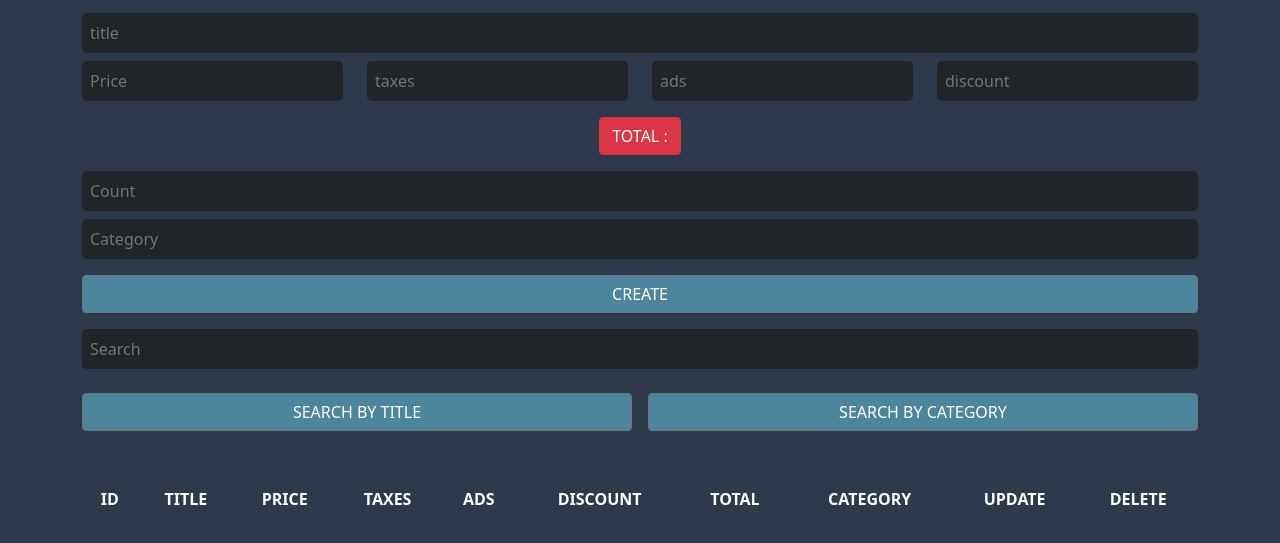
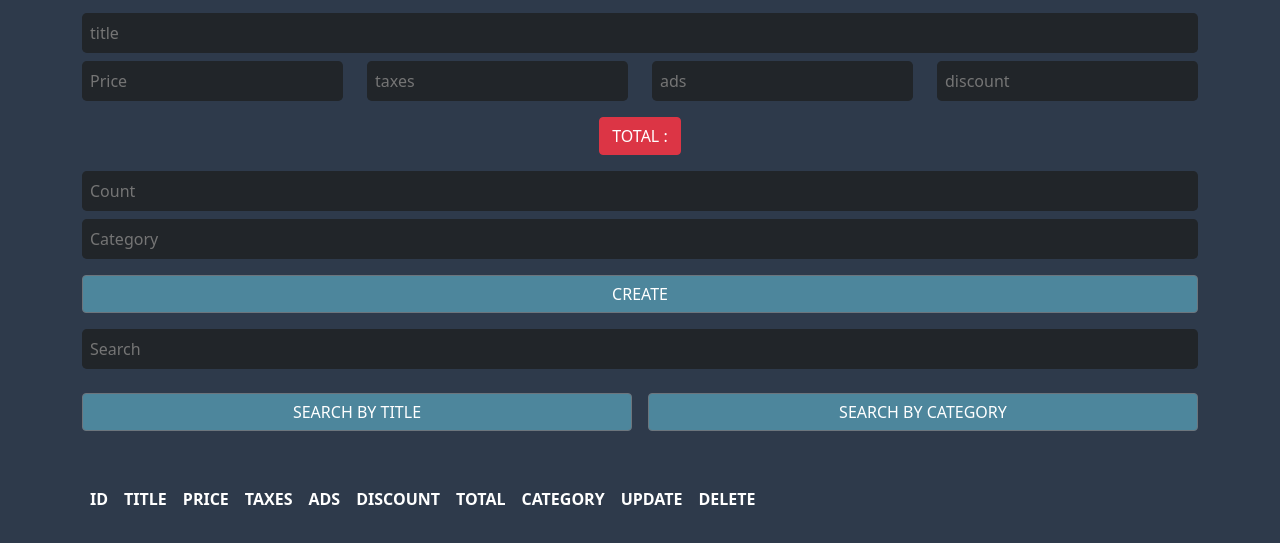
Before and after one commit to Mohamerabee98/CRUD-System, a plain HTML site: page index.html in a window 1280 px wide. Shown: the part 99-642 px from the top of the page. Drawn offline with Linux system fonts and the light colour scheme.

Commit message:
Update input.css

```diff
--- a/css/input.css
+++ b/css/input.css
@@ -14,7 +14,7 @@ input {
     outline: none;
     transition: all .4s;
 }
-#tbody{
+#tbody ,.tabelRow{
     display: flex;
     flex-wrap: wrap;
 }
```
